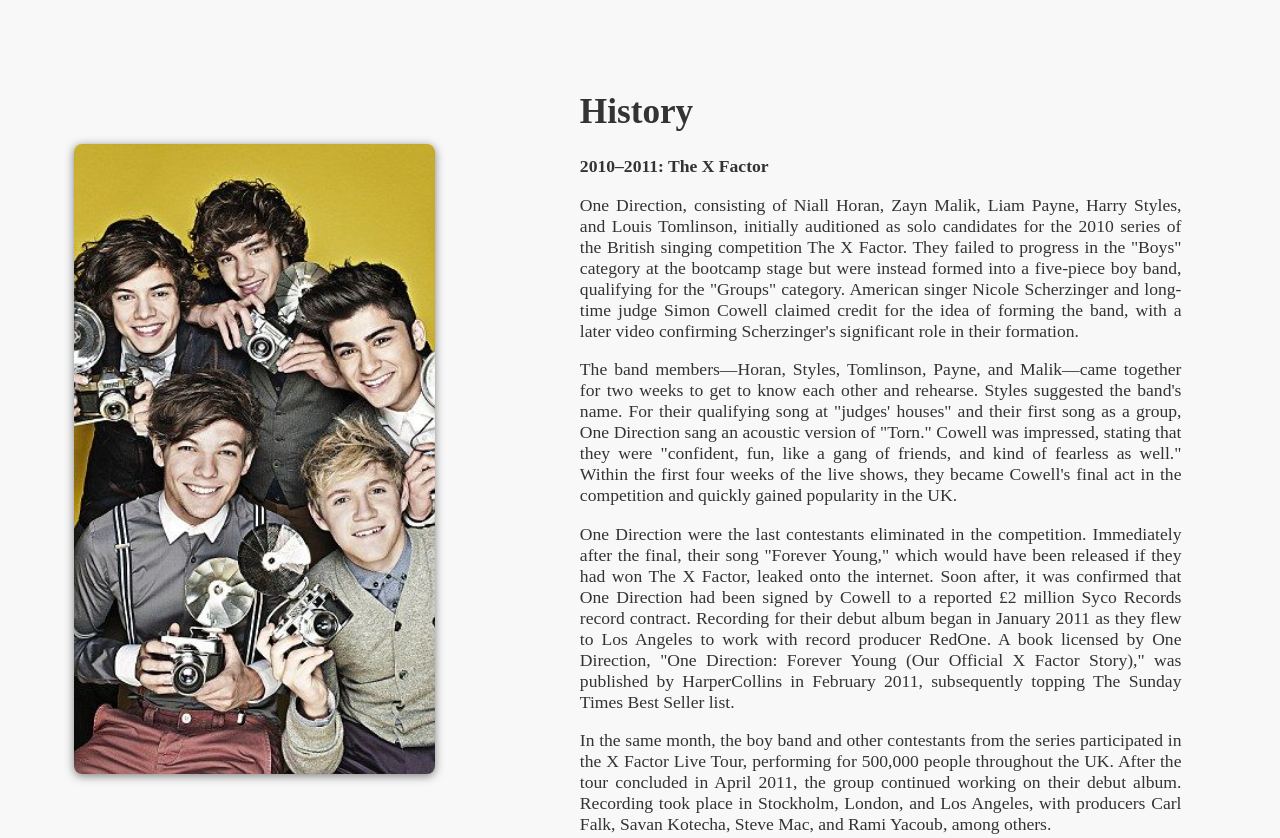
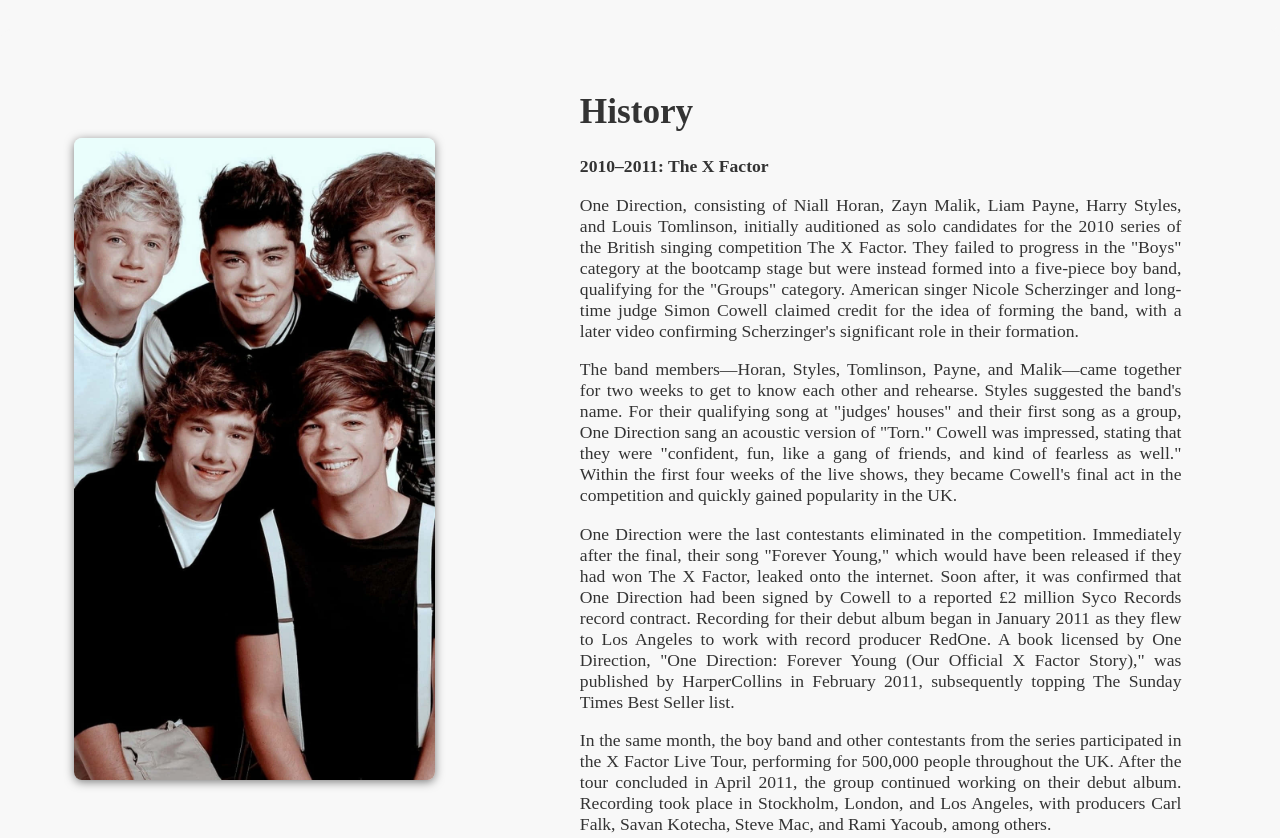
Before and after one commit to aayushhnair/onedirection, a plain HTML site: page about.html in a window 1280 px wide. Shown: the part 800-1638 px from the top of the page. Drawn offline with Linux system fonts and the light colour scheme.

Commit message:
Update about.html

```diff
--- a/about.html
+++ b/about.html
@@ -43,7 +43,7 @@
     </div>
         <div class="container">
             <div class="image-container">
-                <img src="container2.jpg" alt="the team">
+                <img src="container1.jpg" alt="the team 2">
             </div>
             <div class="text-content">
                 <h1>History</h1>
```
